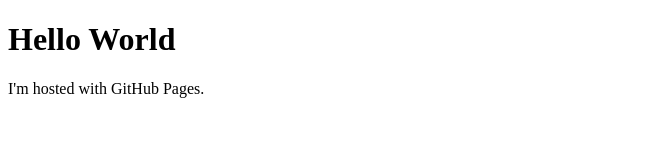
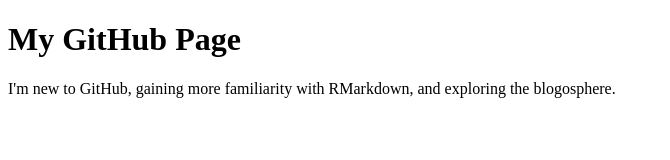
Before and after one commit to kforddive/kforddive.github.io, a plain HTML site: page index.html in a window 1280 px wide. Shown: the whole page, without its empty margins (0-670 px from the left). Drawn offline with Linux system fonts and the light colour scheme.

Commit message:
Update index.html

```diff
--- a/index.html
+++ b/index.html
@@ -1,7 +1,7 @@
 <!DOCTYPE html>
 <html>
 <body>
-<h1>Hello World</h1>
-<p>I'm hosted with GitHub Pages.</p>
+<h1>My GitHub Page</h1>
+<p>I'm new to GitHub, gaining more familiarity with RMarkdown, and exploring the blogosphere.</p>
 </body>
 </html>
```
